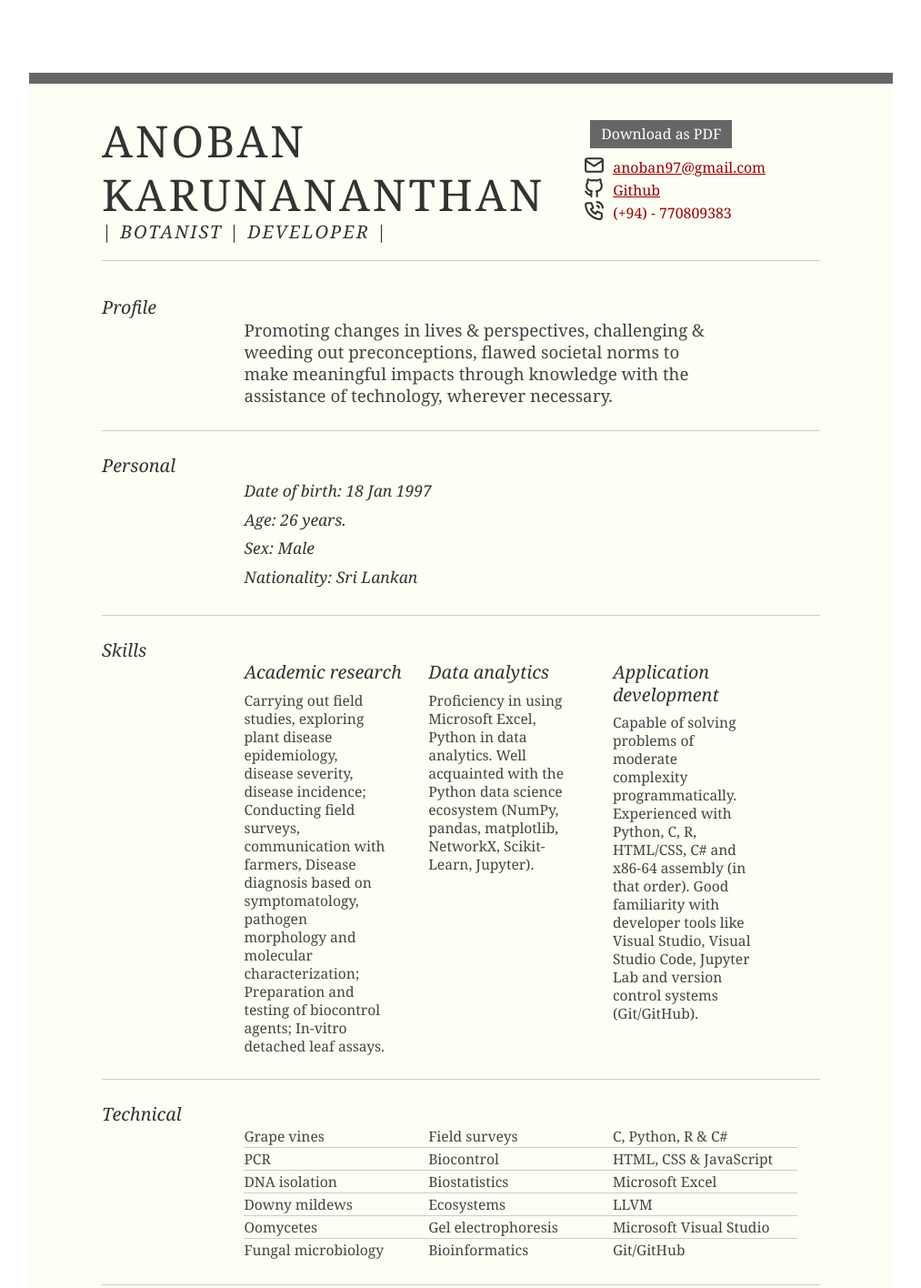
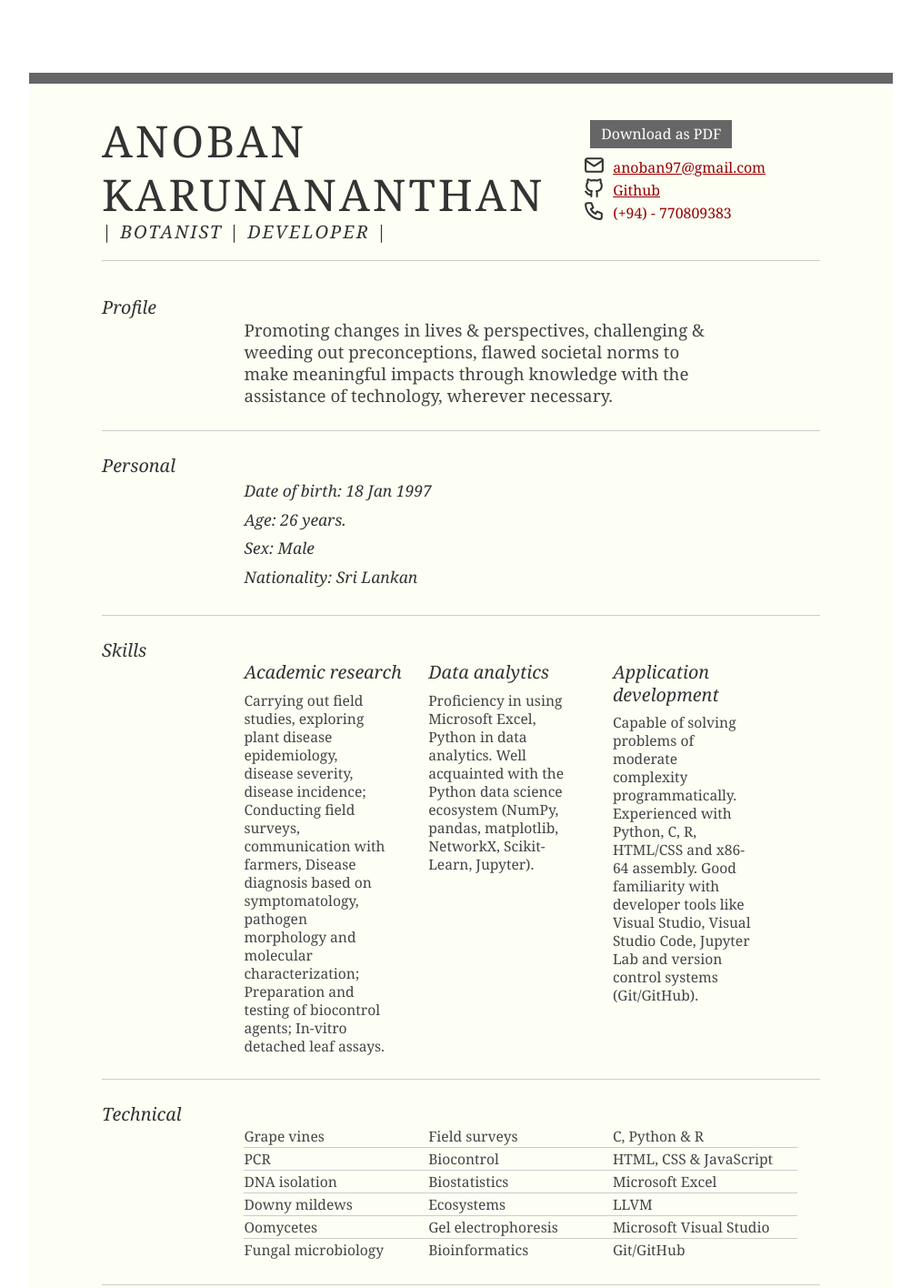
Before and after one commit to anoban/anoban.github.io, a plain HTML site: page index.html in a window 1280 px wide. Shown: the top 1416 px of the page at 91% size, without its empty margins (133-1146 px from the left). Drawn offline with Linux system fonts and the light colour scheme.

Commit message:
modified:   index.html

```diff
--- a/index.html
+++ b/index.html
@@ -50,15 +50,13 @@
 									</path>
 								</svg><a href="https://github.com/anoban" target="_blank">Github</a></h3>
 
-							<h3><svg xmlns="http://www.w3.org/2000/svg" class="icon-tabler" width="25px" height="25px"
-									viewBox="0 0 24 24" stroke-width="2" stroke="currentColor" fill="none"
-									stroke-linecap="round" stroke-linejoin="round">
+							<h3><svg xmlns="http://www.w3.org/2000/svg" class="icon icon-tabler icon-tabler-phone"
+									width="25px" height="25px" viewBox="0 0 24 24" stroke-width="2"
+									stroke="currentColor" fill="none" stroke-linecap="round" stroke-linejoin="round">
 									<path stroke="none" d="M0 0h24v24H0z" fill="none"></path>
 									<path
 										d="M5 4h4l2 5l-2.5 1.5a11 11 0 0 0 5 5l1.5 -2.5l5 2v4a2 2 0 0 1 -2 2a16 16 0 0 1 -15 -15a2 2 0 0 1 2 -2">
 									</path>
-									<path d="M15 7a2 2 0 0 1 2 2"></path>
-									<path d="M15 3a6 6 0 0 1 6 6"></path>
 								</svg><a>(+94) - 770809383</a></h3>
 
 						</div><!--// .contact-info -->
@@ -121,7 +119,7 @@
 								<div class="talent">
 									<h2>Application development</h2>
 									<p>Capable of solving problems of moderate complexity programmatically. Experienced
-										with Python, C, R, HTML/CSS, C# and x86-64 assembly (in that order). Good
+										with Python, C, R, HTML/CSS and x86-64 assembly. Good
 										familiarity with developer tools like Visual Studio, Visual Studio Code, Jupyter
 										Lab and version control systems (Git/GitHub).
 									</p>
@@ -153,7 +151,7 @@
 								</ul>
 
 								<ul class="talent">
-									<li>C, Python, R & C#</li>
+									<li>C, Python & R</li>
 									<li>HTML, CSS & JavaScript</li>
 									<li>Microsoft Excel</li>
 									<li>LLVM</li>
```
